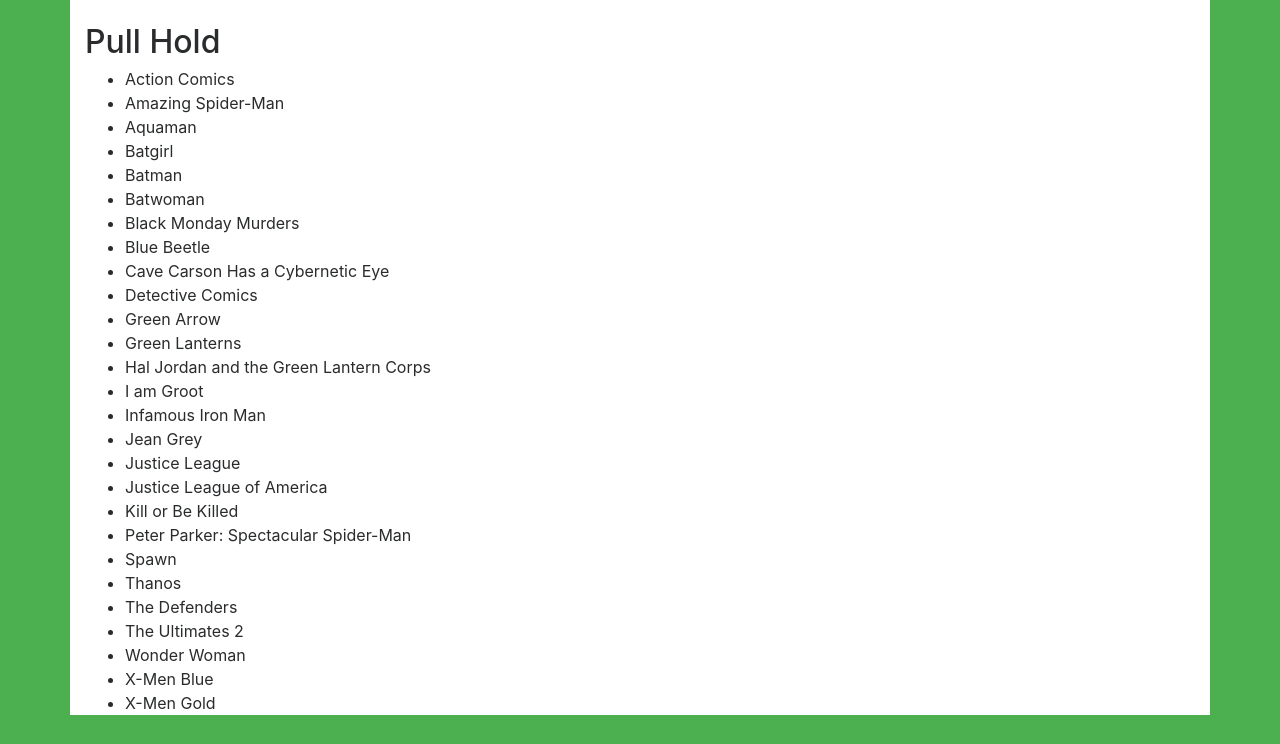
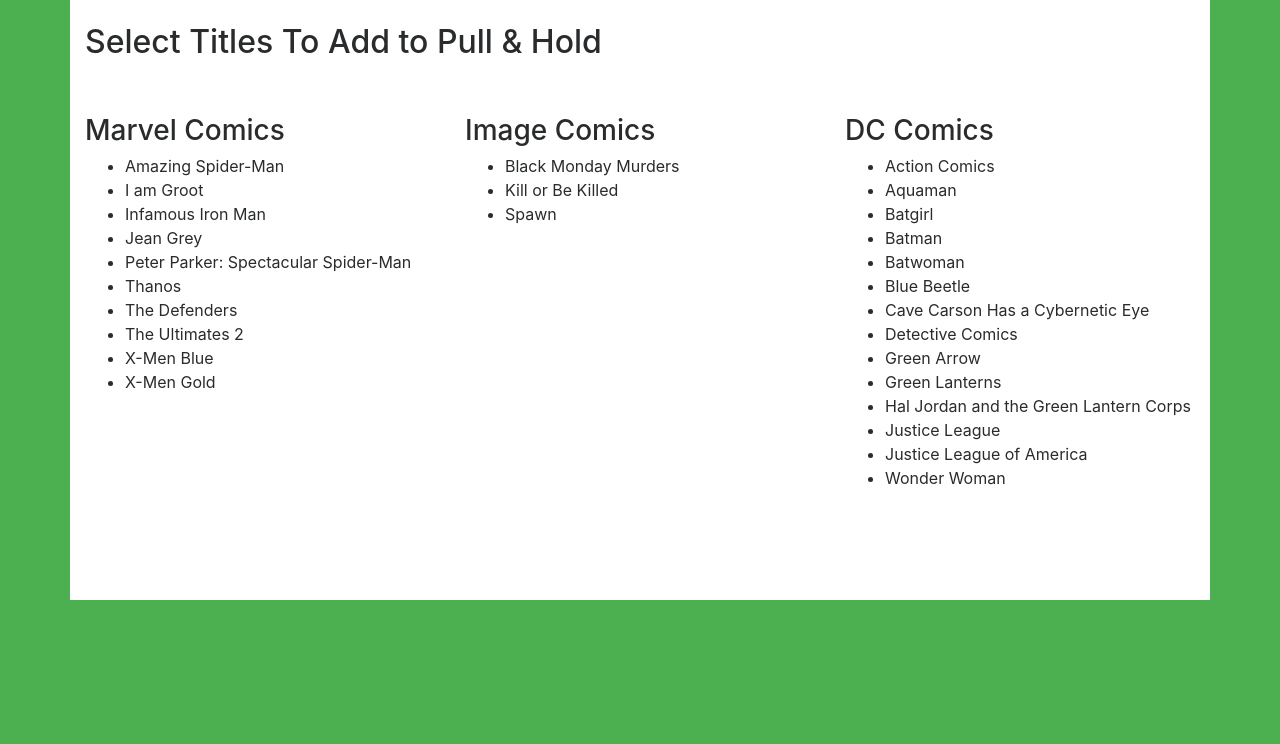
Before and after one commit to alexorear/subculture_webapp, a Django app: page /pullhold/pullhold/ in a window 1280 px wide. Shown: the part 56-800 px from the top of the page. Run offline with Django 3.2, Linux system fonts and the light colour scheme; data comes from the database, SQL or seed files in the repository; some libraries are stand-ins or nearby versions.

Commit message:
pullhold.html now displace comictitles by publisher in alpha order

```diff
--- a/pullhold/templates/pullhold/pullhold.html
+++ b/pullhold/templates/pullhold/pullhold.html
@@ -2,12 +2,35 @@
 
 {% block content %}
 
-<h2>Pull Hold</h2>
+<h2>Select Titles To Add to Pull &amp; Hold</h2>
+<br/><br/>
 
-<ul>
-  {% for comic in comic_list|dictsort:"comic_title" %}
-    <li>{{ comic.comic_title }}</li>
-  {% endfor %}
-</ul>
+<div class="row">
+  <div class="col-md-4">
+    <h3>Marvel Comics</h3>
+    <ul>
+      {% for comic in marvel_list|dictsort:"comic_title" %}
+        <li>{{ comic.comic_title }}</li>
+      {% endfor %}
+    </ul>
+  </div>
+  <div class="col-md-4">
+    <h3>Image Comics</h3>
+    <ul>
+      {% for comic in image_list|dictsort:"comic_title" %}
+        <li>{{ comic.comic_title }}</li>
+      {% endfor %}
+    </ul>
+  </div>
+  <div class="col-md-4">
+    <h3>DC Comics</h3>
+    <ul>
+      {% for comic in dc_list|dictsort:"comic_title" %}
+        <li>{{ comic.comic_title }}</li>
+      {% endfor %}
+    </ul>
+  </div>
+</div>
+
 
 {% endblock %}
```
